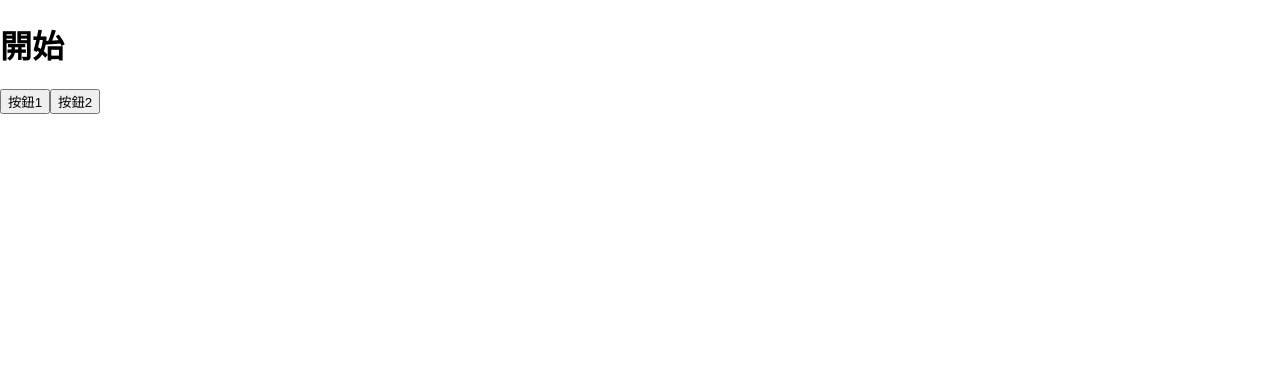
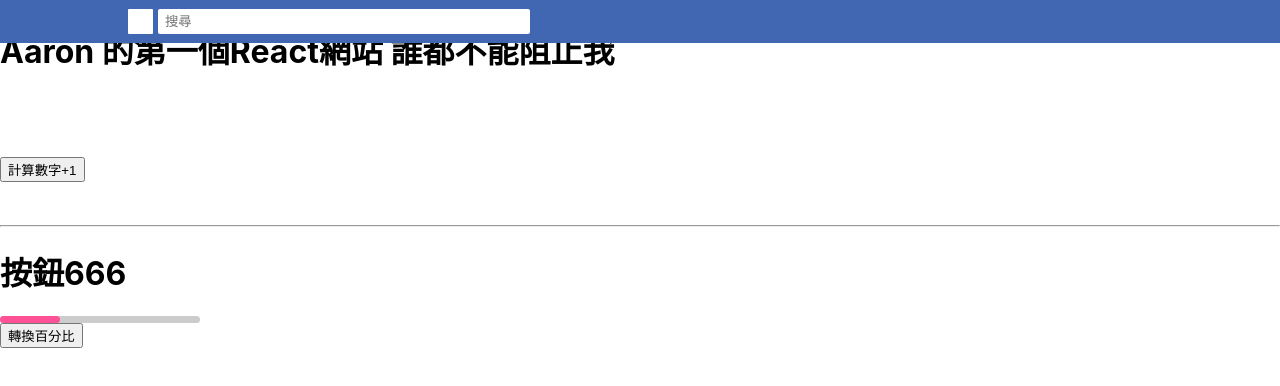
Before and after one commit to ru19wu06/React, a React (Create React App) app in the folder hey-react/: page / in a window 1280 px wide. Shown: the top 386 px of the page. Built offline with nearby package versions, Linux system fonts and the light colour scheme.

Commit message:
更改檔案位置，重新建置

```diff
--- a/hey-react/public/index.html
+++ b/hey-react/public/index.html
@@ -2,14 +2,14 @@
 <html lang="en">
   <head>
     <meta charset="utf-8" />
-
+    <link rel="icon" href="%PUBLIC_URL%/favicon.ico" />
     <meta name="viewport" content="width=device-width, initial-scale=1" />
     <meta name="theme-color" content="#000000" />
     <meta
       name="description"
       content="Web site created using create-react-app"
     />
-    <!-- <link rel="apple-touch-icon" href="%PUBLIC_URL%/logo192.png" /> -->
+    <link rel="apple-touch-icon" href="%PUBLIC_URL%/logo192.png" />
     <!--
       manifest.json provides metadata used when your web app is installed on a
       user's mobile device or desktop. See https://developers.google.com/web/fundamentals/web-app-manifest/
@@ -24,18 +24,21 @@
       work correctly both with client-side routing and a non-root public URL.
       Learn how to configure a non-root public URL by running `npm run build`.
     -->
-    <title>React App</title>
+    <title>Aaron's React</title>
   </head>
   <body>
-    <div>
-      <h1>開始</h1>
+    <div style="margin-top:2%">
+      <h1>Aaron 的第一個React網站 誰都不能阻止我</h1>
     </div>
 
     <noscript>You need to enable JavaScript to run this app.</noscript>
     <div id="root">
-      <h1>Call React </h1>
+      <div id="root2"></div>
+      <p>Hola</p>
 
     </div>
 
+
+
   </body>
 </html>
--- a/hey-react/src/App.js
+++ b/hey-react/src/App.js
@@ -1,13 +1,30 @@
-import logo from './logo.svg';
 import './App.css';
+import React,{Component} from 'react';
 
-function App() {
-  return (
-   <div>
-     <button>按鈕1</button>
-     <button>按鈕2</button>
-   </div>
-  );
+
+class App extends Component{
+  constructor(props){
+    super(props);
+    this.state={
+      percent:"30%"
+    }
+    this.changePercent = this.changePercent.bind(this);
+  }
+
+  changePercent(){
+    this.setState({percent:"70%"})
+  }
+
+  render(){
+    return(
+      <div>
+         <div className="progress-back" style={{backgroundColor:"rgba(0,0,0,0.2)",width:"200px",height:"7px",borderRadius:"10px"}}>
+              <div className="progress-bar" style={{backgroundColor:"#fe5196",width:"10%",height:"100%",borderRadius:"10px"}}></div>
+         </div>
+         <button onClick={this.changePercent}>轉換百分比</button>
+      </div>
+    );
+  }
 }
 
 export default App;
--- /dev/null
+++ b/hey-react/src/App2.js
@@ -0,0 +1,47 @@
+import React from 'react';
+
+const Layout=(props)=>{
+    const navStyle={
+        position:"fixed",
+        top:"0",
+        left:"0",
+        width:"100%",
+        height:"43px",
+        backgroundColor:"rgb(66, 103, 178)",
+        display:"flex",
+        alignItems:"center"
+    };
+    const iconStyle={
+        marginLeft:"10%",
+        height:"25px",
+        width:"25px",
+        borderRadius:"1px",
+        backgroundColor:"white"
+    };
+    const inputStyle={
+        marginLeft:"5px",
+        padding:"0px 7px",
+        height:"25px",
+        width:"28%",
+        borderRadius:"2px",
+        border:"none",
+        // backgroundImage:"url('https://cdn1.iconfinder.com/data/icons/hawcons/32/698627-icon-111-search-512.png')",
+        backgroundPosition:"97% 50%",
+        backgroundSize:"auto 80%",
+        backgroundRepeat:"no-repeat"
+    };
+    return(
+      <div>
+          <div className="nav-bar" style={navStyle}>
+            <div  className="icon" style={iconStyle}>
+                {/* <img style={{height:"120%"}} src="https://www.logospng.com/images/48/facebook-logo-fb-sketched-sketch-icon-48978.png" alt="icon"/> */}
+            </div>
+            <input placeholder="搜尋" style={inputStyle}/>
+          </div>
+          <div className="index-container" style={{marginTop:"43px"}}>
+              {props.children}
+          </div>
+      </div>
+    );
+}
+export default Layout;
--- /dev/null
+++ b/hey-react/src/Process.js
@@ -0,0 +1,30 @@
+import React,{useState} from 'react';
+
+
+var cos = 50;
+var afet = "%";
+const Progress =()=>{
+    const [percent,changePercent] = useState("30%");
+    console.log(useState("初始值"))
+    return(
+        <div>
+            <div className="progress-back" style={{backgroundColor:"rgba(0,0,0,0.2)",width:"200px",height:"7px",borderRadius:"10px"}}>
+            <div className="progress-bar" style={{backgroundColor:"#fe5196",width:percent,height:"100%",borderRadius:"10px"}}></div>
+           </div>
+           {/* <button onClick={()=>{changePercent("70%")}}>轉換百分比</button> */}
+           <button onClick={()=>{
+                cos=cos+10;
+                if(cos>=100){
+                    cos = 100;
+                }
+                afet = cos+"%";
+
+               changePercent(afet)}
+            }>轉換百分比</button>
+        </div>
+    );
+}
+
+
+
+export default Progress;
--- a/hey-react/src/index.js
+++ b/hey-react/src/index.js
@@ -3,15 +3,50 @@ import ReactDOM from 'react-dom';
 import './index.css';
 import App from './App';
 import reportWebVitals from './reportWebVitals';
+import Layout from './App2';
+import Progress from './Process';
+
+
+function Apps(props){
+  return(
+    <div>
+
+    <button style={{marginTop:"5%"}} onClick={props.handleClick}>{props.name}</button>
+    <br/>
+    </div>
+  );
+}
+var count = 0;
+const printMessage=()=>{
+
+  count = count+1;
+  document.getElementById('show-area').innerHTML = "被我按到了";
+  document.getElementById('count-area').innerHTML = count;
+}
+
+
+
 
 ReactDOM.render(
-  <React.StrictMode>
-    <App />
-  </React.StrictMode>,
+  <div>
+    <Apps name="計算數字+1" handleClick={printMessage}/>
+
+    <Layout>
+
+    </Layout>
+    <div id="show-area"></div>
+    <div id="count-area"></div>
+    <div>
+      <hr/>
+      <h1 id="Button-66">按鈕666</h1>
+    </div>
+    <div>
+      <Progress/>
+    </div>
+  </div>,
   document.getElementById('root')
 );
 
-// If you want to start measuring performance in your app, pass a function
-// to log results (for example: reportWebVitals(console.log))
-// or send to an analytics endpoint. Learn more: https://bit.ly/CRA-vitals
+
+
 reportWebVitals();
```
